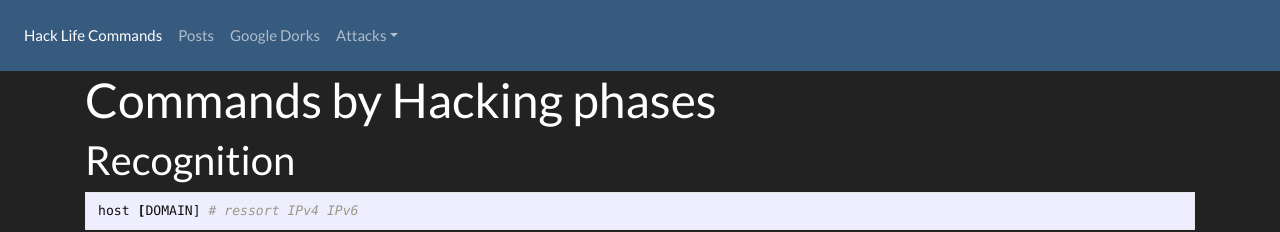
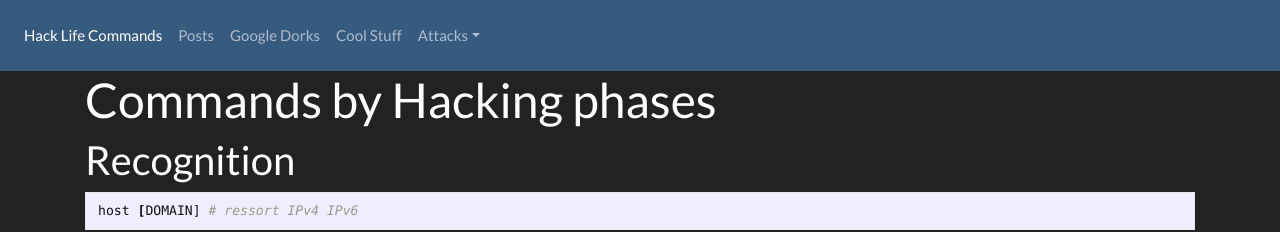
Before and after one commit to Bilou4/bilou4.github.io, a Jekyll site: the page built from index.md, in a window 1280 px wide and 900 px high. Shown: the top 232 px of the window. Built offline with Jekyll 4.4.1, drawn with Linux system fonts in a browser that asks for light colours; our own code applies the rules of GitHub Pages for plain Markdown files.

Commit message:
update navigation.yml

```diff
--- a/_data/navigation.yml
+++ b/_data/navigation.yml
@@ -2,6 +2,8 @@
   url: /posts/
 - title: Google Dorks
   url: /google-dorks/
+- title: Cool Stuff
+  url: /repositories/
 - title: Attacks
   sublinks:
       - title: BufferOverflow
```
